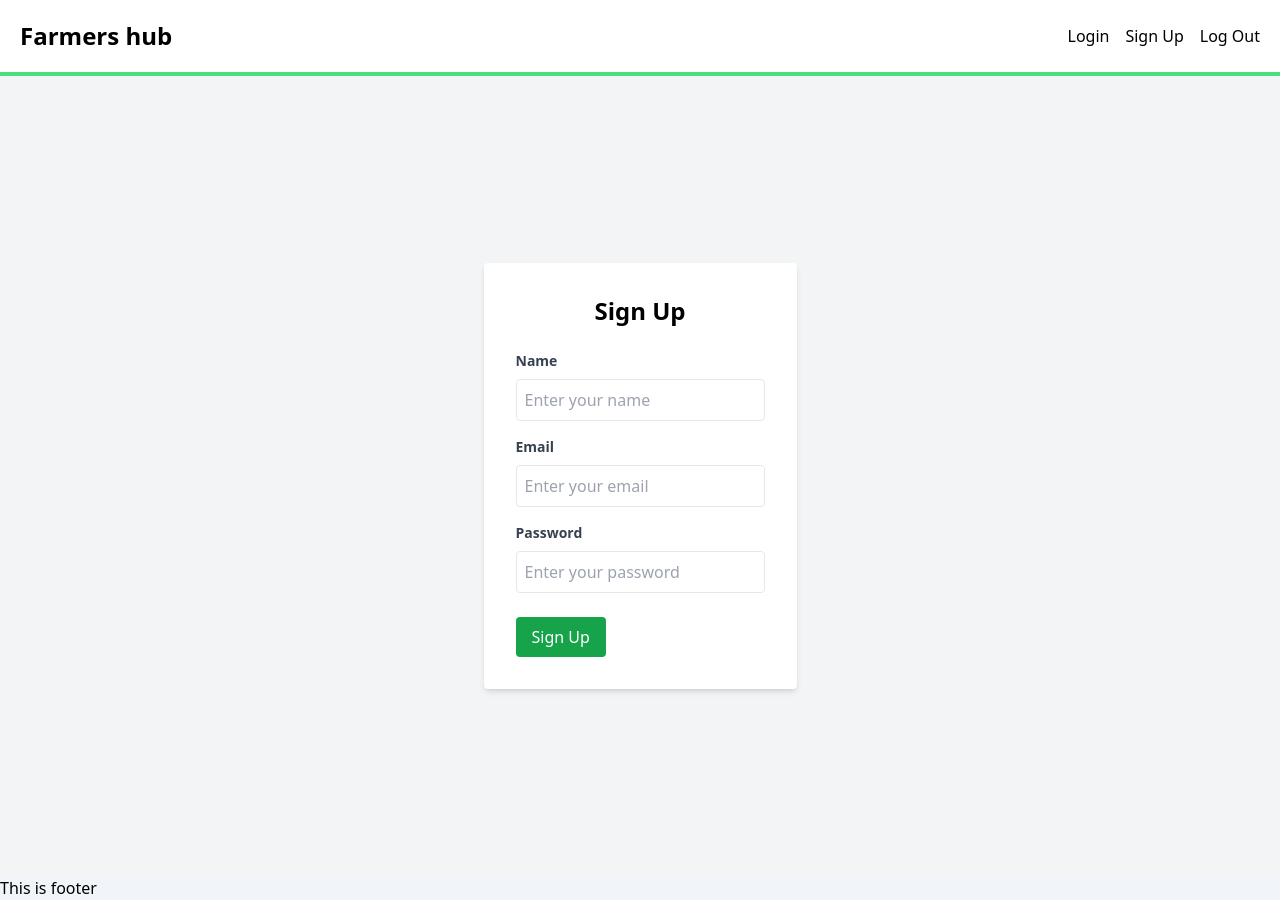
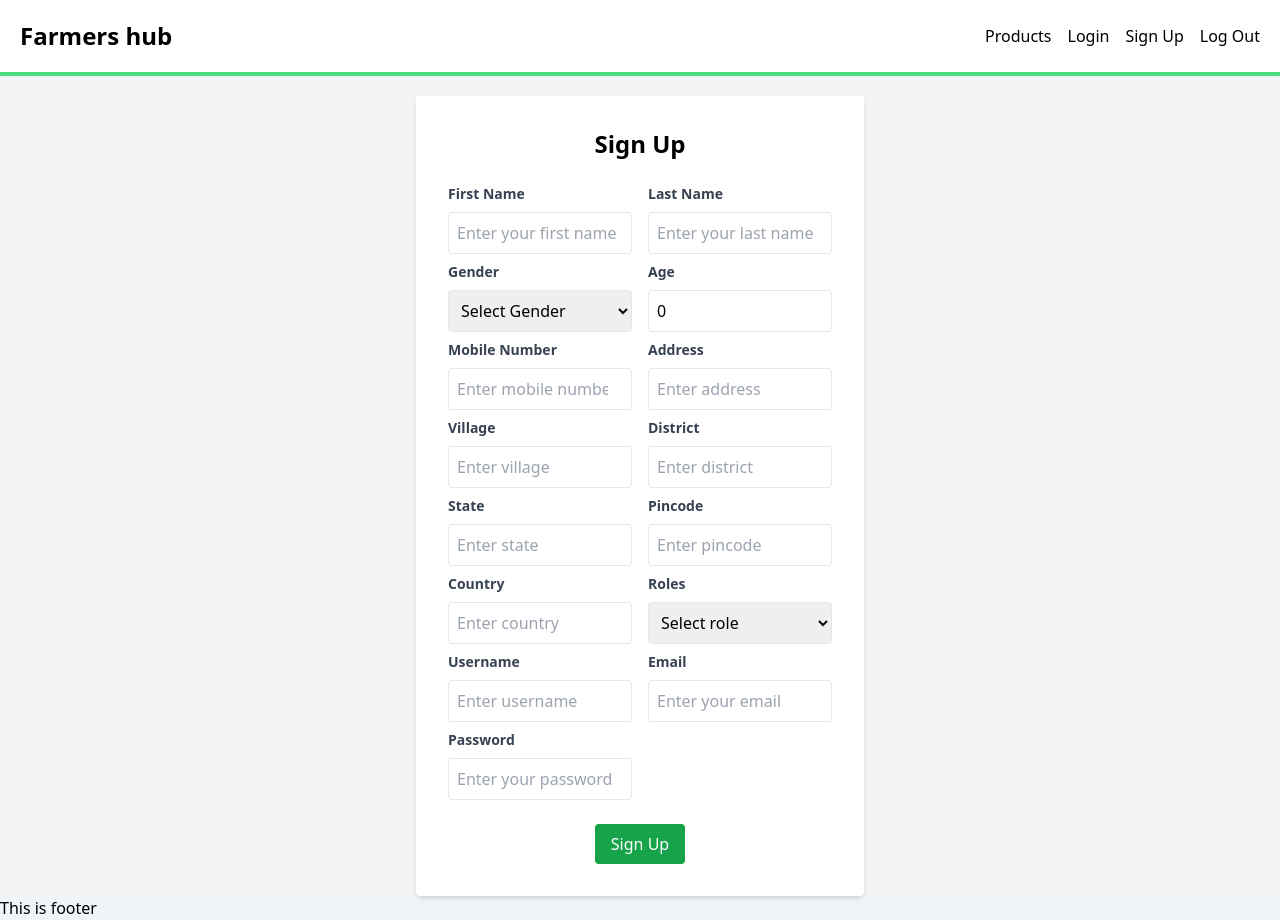
Before and after one commit to TitanHackx-2024/devDynamos, a React (Create React App) app in the folder frontend/farmershub/: page /signup in a window 1280 px wide. Built offline with nearby package versions, Linux system fonts and the light colour scheme.

Commit message:
Sign up integrated with backend

```diff
--- a/frontend/farmershub/src/App.js
+++ b/frontend/farmershub/src/App.js
@@ -7,9 +7,9 @@ import AppRoutes from "./Routes.js";
 function App() {
   return (
     <Router>
-      <div className="flex flex-col min-h-screen bg-gray-100">
+      <div className="bg-gray-100">
         <Header />
-        <main className="flex-grow flex items-center justify-center">
+        <main>
           <AppRoutes />
         </main>
         <Footer />
--- /dev/null
+++ b/frontend/farmershub/src/components/CustomButton.js
@@ -0,0 +1,9 @@
+function CustomButton({ type, className, text }) {
+  return (
+    <button type={type} className={className}>
+      {text}
+    </button>
+  );
+}
+
+export default CustomButton;
--- /dev/null
+++ b/frontend/farmershub/src/components/CustomInput.js
@@ -0,0 +1,25 @@
+import React from "react";
+
+function CustomInput({
+  type = "text",
+  id,
+  value,
+  onChange,
+  className = "",
+  placeholder,
+  required = false,
+}) {
+  return (
+    <input
+      type={type}
+      id={id}
+      value={value}
+      onChange={onChange}
+      className={`w-full p-2 border rounded focus:outline-none focus:ring focus:border-blue-300 ${className}`}
+      placeholder={placeholder}
+      required={required}
+    />
+  );
+}
+
+export default CustomInput;
--- /dev/null
+++ b/frontend/farmershub/src/components/CustomLabel.js
@@ -0,0 +1,9 @@
+function CustomLabel({ htmlFor, className, text }) {
+  return (
+    <label className={className} htmlFor={htmlFor}>
+      {text}
+    </label>
+  );
+}
+
+export default CustomLabel;
--- /dev/null
+++ b/frontend/farmershub/src/components/CustomLink.js
@@ -0,0 +1,13 @@
+import { Link } from "react-router-dom";
+
+function CustomLink({ text, to, className }) {
+  return (
+    <li>
+      <Link to={to} className={className}>
+        {text}
+      </Link>
+    </li>
+  );
+}
+
+export default CustomLink;
--- /dev/null
+++ b/frontend/farmershub/src/components/CustomSelect.js
@@ -0,0 +1,20 @@
+import React from "react";
+
+function CustomSelect({ id, value, onChange, className = "", options }) {
+  return (
+    <select
+      id={id}
+      value={value}
+      onChange={onChange}
+      className={`w-full p-2 border rounded focus:outline-none focus:ring focus:border-blue-300 ${className}`}
+    >
+      {options.map((option) => (
+        <option key={option.value} value={option.value}>
+          {option.label}
+        </option>
+      ))}
+    </select>
+  );
+}
+
+export default CustomSelect;
--- /dev/null
+++ b/frontend/farmershub/src/components/EditProfile.js
@@ -0,0 +1,15 @@
+function EditProfile() {
+  const [country, setCountry] = useState("");
+  const [state, setState] = useState("");
+  const [district, setDistrict] = useState("");
+  const [village, setVillage] = useState("");
+  const [address, setAddress] = useState("");
+  const [pincode, setPincode] = useState("");
+  const [mobileNumber, setMobileNumber] = useState("");
+  const [roles, setRoles] = useState("");
+  const [userId, setUserId] = useState("");
+
+  return <h1>Edit profile</h1>;
+}
+
+export default EditProfile;
--- a/frontend/farmershub/src/components/Header.js
+++ b/frontend/farmershub/src/components/Header.js
@@ -1,29 +1,37 @@
-import { Link } from "react-router-dom";
+import CustomLink from "./CustomLink";
 
 function Header() {
   return (
     <header>
-      <div className="container mx-auto my-auto px-5 py-5 flex justify-between items-center  border-b-4  border-green-400 bg-white">
+      <div className="container mx-auto  p-5 mb-5 flex justify-between items-center  border-b-4  border-green-400 bg-white">
         <div>
           <p className="text-2xl font-bold">Farmers hub</p>
         </div>
         <nav>
           <ul className="flex space-x-4 ">
-            <li>
-              <Link to="/login" className="hover:text-green-600">
-                Login
-              </Link>
-            </li>
-            <li>
-              <Link to="/signup" className="hover:text-green-600">
-                Sign Up
-              </Link>
-            </li>
-            <li>
-              <Link to="/login" className="hover:text-green-600">
-                Log Out
-              </Link>
-            </li>
+            <CustomLink
+              text="Products"
+              to="/login"
+              className="hover:text-green-600"
+            />
+
+            <CustomLink
+              text="Login"
+              to="/login"
+              className="hover:text-green-600"
+            />
+
+            <CustomLink
+              text="Sign Up"
+              to="/signUp"
+              className="hover:text-green-600"
+            />
+
+            <CustomLink
+              text="Log Out"
+              to="/login"
+              className="hover:text-green-600"
+            />
           </ul>
         </nav>
       </div>
--- a/frontend/farmershub/src/components/Signup.js
+++ b/frontend/farmershub/src/components/Signup.js
@@ -1,80 +1,341 @@
 import React, { useState } from "react";
+import CustomButton from "./CustomButton";
+import CustomLabel from "./CustomLabel";
+import CustomInput from "./CustomInput";
+import CustomSelect from "./CustomSelect";
+import { signUpUrl } from "../constants/Constants";
+import { useNavigate } from "react-router-dom";
 
 function Login() {
+  const [firstName, setFirstName] = useState("");
+  const [lastName, setLastName] = useState("");
+  const [gender, setGender] = useState("");
+  const [age, setAge] = useState(0);
   const [email, setEmail] = useState("");
-  const [name, setName] = useState("");
   const [password, setPassword] = useState("");
 
-  const handleSignup = (e) => {
+  const [country, setCountry] = useState("");
+  const [state, setState] = useState("");
+  const [district, setDistrict] = useState("");
+  const [village, setVillage] = useState("");
+  const [address, setAddress] = useState("");
+  const [pincode, setPincode] = useState("");
+  const [mobileNumber, setMobileNumber] = useState("");
+  const [roles, setRoles] = useState("");
+  const [userId, setUserId] = useState("");
+
+  const navigate = useNavigate();
+
+  const handleSignup = async (e) => {
     e.preventDefault();
-    // Add your login logic here (e.g., API call)
-    console.log("Logging in with", email, password);
+
+    const data = {
+      firstName,
+      lastName,
+      gender,
+      age,
+      email,
+      password,
+      country,
+      state,
+      district,
+      village,
+      address,
+      pincode,
+      mobileNumber,
+      roles,
+      userId,
+    };
+
+    try {
+      const response = await fetch(signUpUrl, {
+        method: "POST",
+        headers: {
+          "Content-Type": "application/json",
+        },
+        body: JSON.stringify(data),
+      });
+
+      if (response.ok) {
+        // const result = await response.json();
+        // console.log("Success:", result);
+
+        navigate("/");
+      } else {
+        // console.error("Error:", response.statusText);
+      }
+    } catch (error) {
+      // console.error("Error:", error);
+    }
   };
 
+  const genderOptions = [
+    { value: "", label: "Select Gender" },
+    { value: "male", label: "Male" },
+    { value: "female", label: "Female" },
+    { value: "other", label: "Other" },
+  ];
+
+  const rolesOptions = [
+    { value: "", label: "Select role" },
+    { value: "seller", label: "Seller" },
+    { value: "buyer", label: "Buyer" },
+  ];
+
   return (
-    <div className="flex items-center justify-center min-h-screen bg-gray-100">
-      <div className="bg-white p-8 rounded shadow-md w-full max-w-md">
+    <div className="flex items-center w-full justify-center min-h-screen bg-gray-100">
+      <div className=" bg-white p-8 rounded shadow-md w-full max-w-md">
         <h2 className="text-2xl font-bold mb-6 text-center">Sign Up</h2>
-        <form onSubmit={handleSignup}>
-          <div className="mb-4">
-            <label
+        <form onSubmit={handleSignup} className="flex flex-wrap -mx-2">
+          <div className=" w-full sm:w-1/2 px-2 mb-2">
+            <CustomLabel
+              htmlFor="firstName"
               className="block text-gray-700 text-sm font-bold mb-2"
-              htmlFor="email"
-            >
-              Name
-            </label>
-            <input
+              text="First Name"
+            />
+
+            <CustomInput
               type="text"
-              id="name"
-              value={name}
-              onChange={(e) => setName(e.target.value)}
-              className="w-full p-2 border rounded focus:outline-none focus:ring focus:border-blue-300"
-              placeholder="Enter your name"
-              required
+              id="firstName"
+              value={firstName}
+              onChange={(e) => setFirstName(e.target.value)}
+              placeholder="Enter your first name"
+              required="true"
+            />
+          </div>
+          <div className="w-full sm:w-1/2 px-2  mb-2">
+            <CustomLabel
+              htmlFor="lastName"
+              className="block text-gray-700 text-sm font-bold mb-2"
+              text="Last Name"
+            />
+
+            <CustomInput
+              type="text"
+              id="lastName"
+              value={lastName}
+              onChange={(e) => setLastName(e.target.value)}
+              placeholder="Enter your last name"
+            />
+          </div>
+          <div className=" w-full sm:w-1/2 px-2  mb-2">
+            <CustomLabel
+              htmlFor="gender"
+              className="block text-gray-700 text-sm font-bold mb-2"
+              text="Gender"
+            />
+
+            <CustomSelect
+              id="gender"
+              value={gender}
+              onChange={(e) => setGender(e.target.value)}
+              options={genderOptions}
+            />
+          </div>
+          <div className=" w-full sm:w-1/2 px-2  mb-2">
+            <CustomLabel
+              htmlFor="age"
+              className="block text-gray-700 text-sm font-bold mb-2"
+              text="Age"
+            />
+
+            <CustomInput
+              type="Number"
+              id="age"
+              value={age}
+              onChange={(e) => setAge(e.target.value)}
+              placeholder="Enter your age"
             />
           </div>
 
-          <div className="mb-4">
-            <label
+          <div className=" w-full sm:w-1/2 px-2  mb-2">
+            <CustomLabel
+              htmlFor="mobileNumber"
               className="block text-gray-700 text-sm font-bold mb-2"
+              text="Mobile Number"
+            />
+
+            <CustomInput
+              type="Number"
+              id="mobileNumber"
+              value={mobileNumber}
+              onChange={(e) => setMobileNumber(e.target.value)}
+              placeholder="Enter mobile number"
+            />
+          </div>
+
+          <div className=" w-full sm:w-1/2 px-2  mb-2">
+            <CustomLabel
+              htmlFor="address"
+              className="block text-gray-700 text-sm font-bold mb-2"
+              text="Address"
+            />
+
+            <CustomInput
+              type="text"
+              id="address"
+              value={address}
+              onChange={(e) => setAddress(e.target.value)}
+              placeholder="Enter address"
+              required="true"
+            />
+          </div>
+
+          <div className=" w-full sm:w-1/2 px-2  mb-2">
+            <CustomLabel
+              htmlFor="village"
+              className="block text-gray-700 text-sm font-bold mb-2"
+              text="Village"
+            />
+
+            <CustomInput
+              type="text"
+              id="village"
+              value={village}
+              onChange={(e) => setVillage(e.target.value)}
+              placeholder="Enter village"
+              required="true"
+            />
+          </div>
+
+          <div className=" w-full sm:w-1/2 px-2 mb-2">
+            <CustomLabel
+              htmlFor="district"
+              className="block text-gray-700 text-sm font-bold mb-2"
+              text="District"
+            />
+
+            <CustomInput
+              type="text"
+              id="district"
+              value={district}
+              onChange={(e) => setDistrict(e.target.value)}
+              placeholder="Enter district"
+              required="true"
+            />
+          </div>
+
+          <div className=" w-full sm:w-1/2 px-2 mb-2">
+            <CustomLabel
+              htmlFor="state"
+              className="block text-gray-700 text-sm font-bold mb-2"
+              text="State"
+            />
+
+            <CustomInput
+              type="text"
+              id="state"
+              value={state}
+              onChange={(e) => setState(e.target.value)}
+              placeholder="Enter state"
+              required="true"
+            />
+          </div>
+
+          <div className=" w-full sm:w-1/2 px-2 mb-2">
+            <CustomLabel
+              htmlFor="pincode"
+              className="block text-gray-700 text-sm font-bold mb-2"
+              text="Pincode"
+            />
+
+            <CustomInput
+              type="number"
+              id="pincode"
+              value={pincode}
+              onChange={(e) => setPincode(e.target.value)}
+              placeholder="Enter pincode"
+              required="true"
+            />
+          </div>
+
+          <div className=" w-full sm:w-1/2 px-2 mb-2">
+            <CustomLabel
+              htmlFor="country"
+              className="block text-gray-700 text-sm font-bold mb-2"
+              text="Country"
+            />
+
+            <CustomInput
+              type="text"
+              id="country"
+              value={country}
+              onChange={(e) => setCountry(e.target.value)}
+              placeholder="Enter country"
+              required="true"
+            />
+          </div>
+
+          <div className=" w-full sm:w-1/2 px-2 mb-2">
+            <CustomLabel
+              htmlFor="roles"
+              className="block text-gray-700 text-sm font-bold mb-2"
+              text="Roles"
+            />
+
+            <CustomSelect
+              id="roles"
+              value={roles}
+              onChange={(e) => setRoles(e.target.value)}
+              options={rolesOptions}
+            />
+          </div>
+
+          <div className=" w-full sm:w-1/2 px-2 mb-2">
+            <CustomLabel
+              htmlFor="userId"
+              className="block text-gray-700 text-sm font-bold mb-2"
+              text="Username"
+            />
+
+            <CustomInput
+              type="text"
+              id="userId"
+              value={userId}
+              onChange={(e) => setUserId(e.target.value)}
+              placeholder="Enter username"
+              required="true"
+            />
+          </div>
+
+          <div className=" w-full sm:w-1/2 px-2 mb-2">
+            <CustomLabel
               htmlFor="email"
-            >
-              Email
-            </label>
-            <input
+              className="block text-gray-700 text-sm font-bold mb-2"
+              text="Email"
+            />
+
+            <CustomInput
               type="email"
               id="email"
               value={email}
               onChange={(e) => setEmail(e.target.value)}
-              className="w-full p-2 border rounded focus:outline-none focus:ring focus:border-blue-300"
               placeholder="Enter your email"
-              required
+              required="true"
             />
           </div>
-          <div className="mb-6">
-            <label
+          <div className=" w-full sm:w-1/2 px-2 mb-6">
+            <CustomLabel
+              htmlFor="password"
               className="block text-gray-700 text-sm font-bold mb-2"
-              htmlFor="password"
-            >
-              Password
-            </label>
-            <input
+              text="Password"
+            />
+
+            <CustomInput
               type="password"
               id="password"
               value={password}
               onChange={(e) => setPassword(e.target.value)}
-              className="w-full p-2 border rounded focus:outline-none focus:ring focus:border-blue-300"
               placeholder="Enter your password"
-              required
+              required="true"
             />
           </div>
-          <div className="flex items-center justify-between">
-            <button
+          <div className="w-full px-2 flex items-center justify-center">
+            <CustomButton
+              text="Sign Up"
+              className="bg-green-600 text-white px-4 py-2 rounded hover:bg-green-500 focus:outline-none focus:ring focus:border-green-300"
               type="submit"
-              className="bg-green-600 text-white px-4 py-2 rounded hover:bg-green-500 focus:outline-none focus:ring focus:border-green-300"
-            >
-              Sign Up
-            </button>
+            />
           </div>
         </form>
       </div>
--- /dev/null
+++ b/frontend/farmershub/src/constants/Constants.js
@@ -0,0 +1 @@
+export const signUpUrl = "http://localhost:8080/profile/create";
```
Also changed, not shown: frontend/farmershub/src/components/Login.js (+20 -19 lines).
